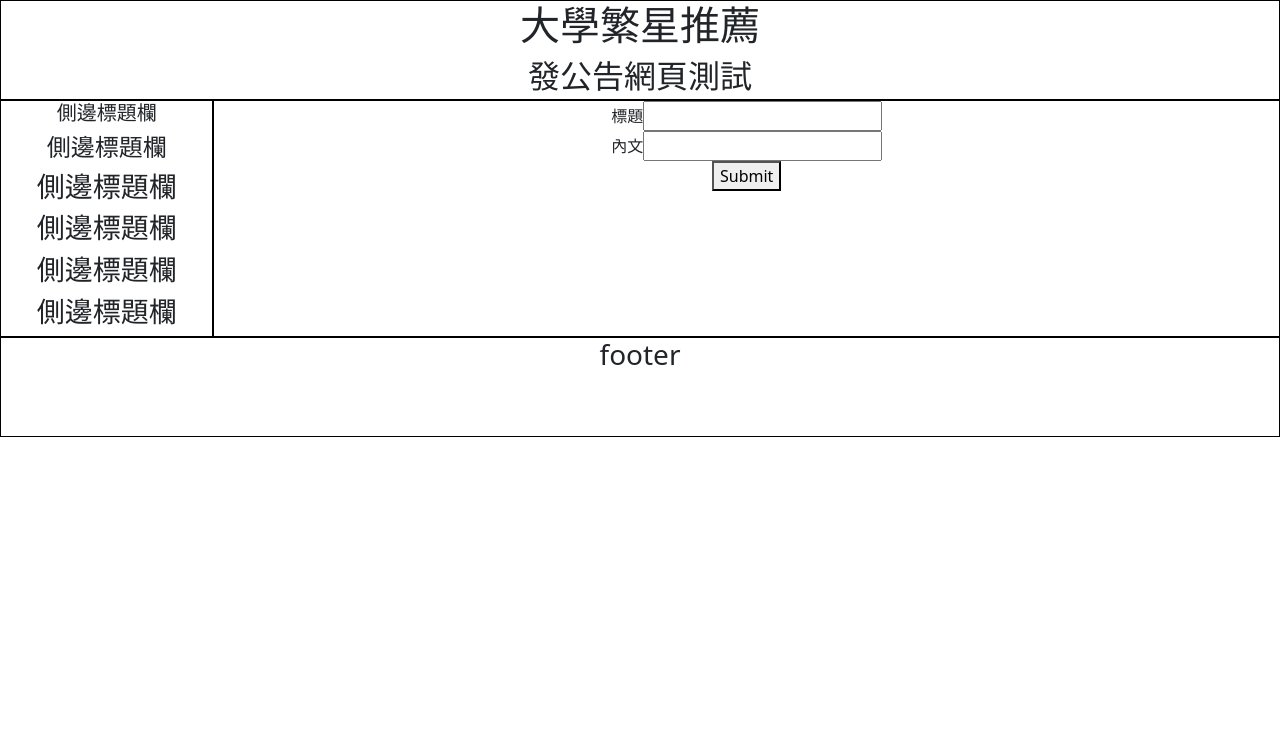
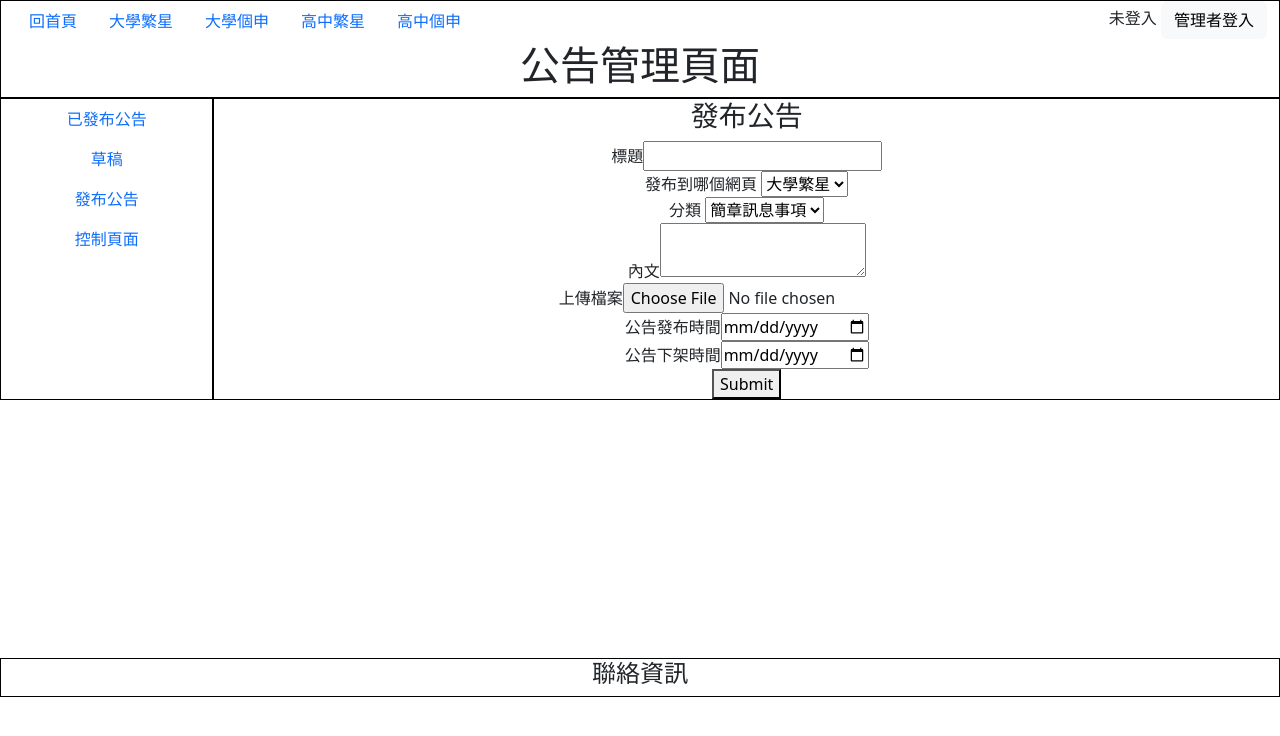
Before and after one commit to twrocket/git_test, a CodeIgniter 4 app: template summer_preject_eric/app/Views/posts/create.php in a window 1280 px wide. Shown: the top 736 px of the page. Run offline with PHP 8.4 and a stand-in for CodeIgniter, Linux system fonts and the light colour scheme; the template is opened without the code that fills it, so the values that code supplies are empty; some libraries are stand-ins or nearby versions.

Commit message:
modify posts/create.php

```diff
--- a/summer_preject_eric/app/Views/posts/create.php
+++ b/summer_preject_eric/app/Views/posts/create.php
@@ -4,35 +4,92 @@
   <meta charset="UTF-8">
   <meta http-equiv="X-UA-Compatible" content="IE=edge">
   <meta name="viewport" content="width=device-width, initial-scale=1.0">
-  <title>大學徵選委員會網頁-大學繁星推薦</title>
+  <title>大學徵選委員會網頁-公告管理頁面</title>
   <link href="https://cdn.jsdelivr.net/npm/bootstrap@5.2.0/dist/css/bootstrap.min.css" rel="stylesheet" integrity="sha384-gH2yIJqKdNHPEq0n4Mqa/HGKIhSkIHeL5AyhkYV8i59U5AR6csBvApHHNl/vI1Bx" crossorigin="anonymous">
 </head>
 <body>
-  <header class="container-fluid text-center" style="border: 1px solid black; height: 100px">
-    <h1>大學繁星推薦</h1>
-    <h2>發公告網頁測試</h2>
+  <header class="container-fluid text-center" style="border: 1px solid black">
+    <div class="row">
+      <div class="col-8 text-start">
+        <ul class="nav">
+          <li class="nav-item">
+            <a class="nav-link" href="#">回首頁</a>
+          </li>
+          <li class="nav-item">
+            <a class="nav-link" href="#">大學繁星</a>
+          </li>
+          <li class="nav-item">
+            <a class="nav-link" href="#">大學個申</a>
+          </li>
+          <li class="nav-item">
+            <a class="nav-link" href="#">高中繁星</a>
+          </li>
+          <li class="nav-item">
+            <a class="nav-link" href="#">高中個申</a>
+          </li>
+        </ul>
+      </div>
+      <div class="col-4 text-end">
+        <!-- if user not login -->
+        <span>未登入</span>
+        <a href="#"><button type="button" class="btn btn-light">管理者登入</button></a>
+        <!-- if user login -->
+        <!-- <span>使用者</span> -->
+        <!-- <a href="#"><button type="button" class="btn btn-light">登出</button></a> -->
+      </div>
+      <h1>公告管理頁面</h1>
+    </div>
   </header>
-  <main class="container-fluid text-center">
+  <main class="container-fluid text-center" style="height: 70vh">
     <div class="row">
-      <div class="col-2" style="border: 1px solid black">
-        <h5>側邊標題欄</h5>
-        <h4>側邊標題欄</h4>
-        <h3>側邊標題欄</h3>
-        <h3>側邊標題欄</h3>
-        <h3>側邊標題欄</h3>
-        <h3>側邊標題欄</h3>
+      <div class="col-md-2" style="border: 1px solid black">
+        <ul class="nav flex-column">
+          <li class="nav-item">
+            <a class="nav-link" href="#">已發布公告</a>
+          </li>
+          <li class="nav-item">
+            <a class="nav-link" href="#">草稿</a>
+          </li>
+          <li class="nav-item">
+            <a class="nav-link" href="#">發布公告</a>
+          </li>
+          <li class="nav-item">
+            <a class="nav-link" href="#">控制頁面</a>
+          </li>
+        </ul>
       </div>
-      <div class="col-10" style="border: 1px solid black">
+      <div class="col-md-10" style="border: 1px solid black">
+        <h3>發布公告</h3>
         <form action="/PostController/store" enctype="mutipart/form-data" method="POST">
-          <label for="title">標題<input type="text" name="title"></label><br>
-          <label for="content">內文<input type="text" name="content"></label><br>
+          <label for="title">標題<input type="text" name="title" required></label><br>
+          <label for="website">發布到哪個網頁
+            <select name="website">
+              <option value="1">大學繁星</option>
+              <option value="2">大學個申</option>
+              <option value="3">高中繁星</option>
+              <option value="4">高中個申</option>
+            </select>
+          </label><br>
+          <label for="category">分類
+            <select name="category">
+              <option value="1">簡章訊息事項</option>
+              <option value="2">招生事務</option>
+              <option value="3">徵選資訊</option>
+              <option value="4">會議簡報</option>
+              <option value="5">其他事項</option>
+            </select>
+          </label><br>
+          <label for="content">內文<textarea name="content" required></textarea></label><br>
+          <label for="file">上傳檔案<input type="file" name="file"></label><br>
+          <label for="dateStart">公告發布時間<input id="dateStart" type="date" name="dateStart" required></label><br>
+          <label for="dateEnd">公告下架時間<input id="dateEnd" type="date" name="dateEnd" required></label><br>
           <button type="submit">Submit</button>
         </form>
       </div>
     </div>
   </main>
-  <footer class="container-fluid text-center" style="border: 1px solid black; height: 100px">
-    <h3>footer</h3>
+  <footer class="container-fluid text-center" style="border: 1px solid black">
+    <h4>聯絡資訊</h4>
   </footer>
   <script src="https://cdn.jsdelivr.net/npm/bootstrap@5.2.0/dist/js/bootstrap.bundle.min.js" integrity="sha384-A3rJD856KowSb7dwlZdYEkO39Gagi7vIsF0jrRAoQmDKKtQBHUuLZ9AsSv4jD4Xa" crossorigin="anonymous"></script>
 </body>
```
